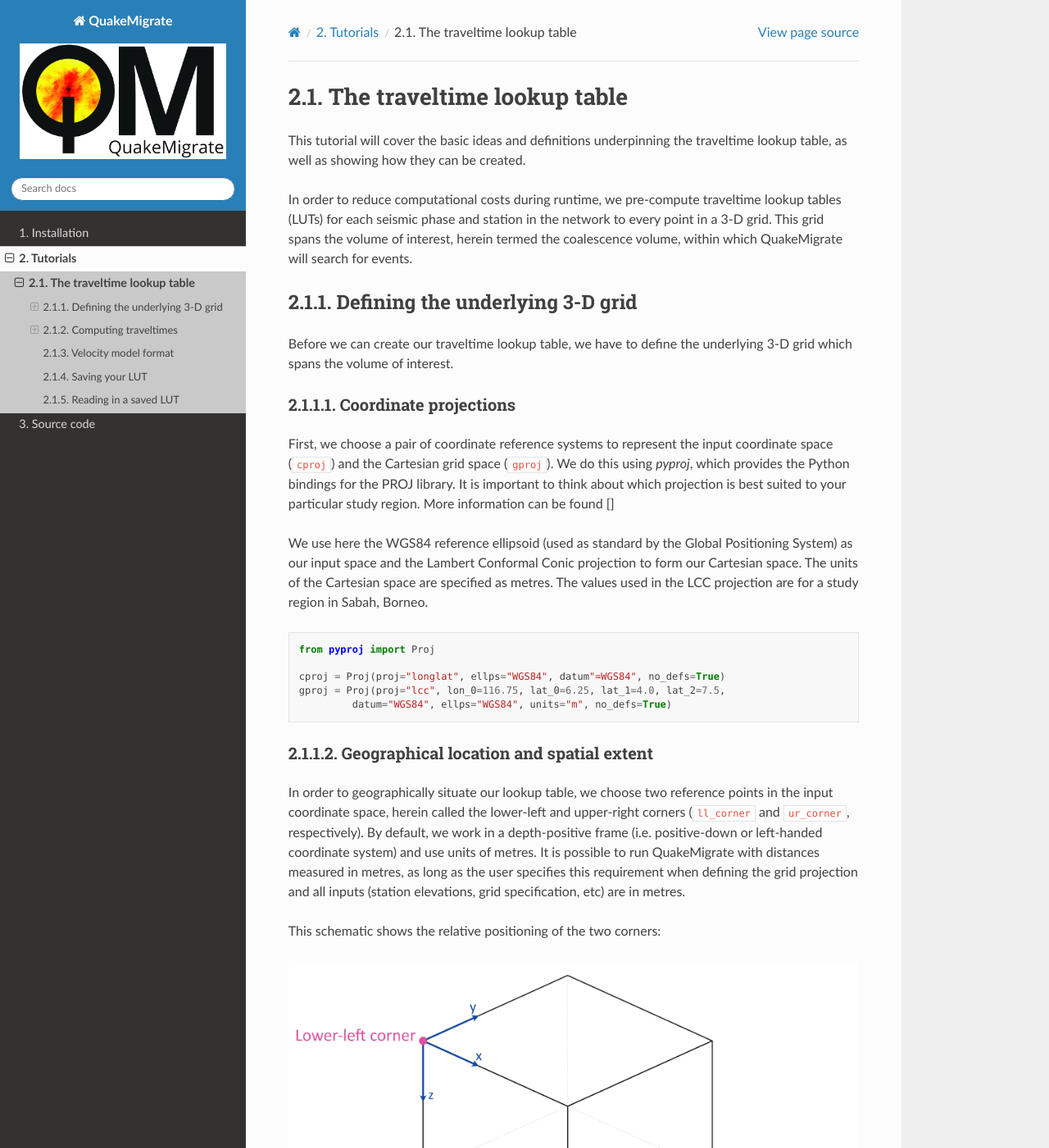
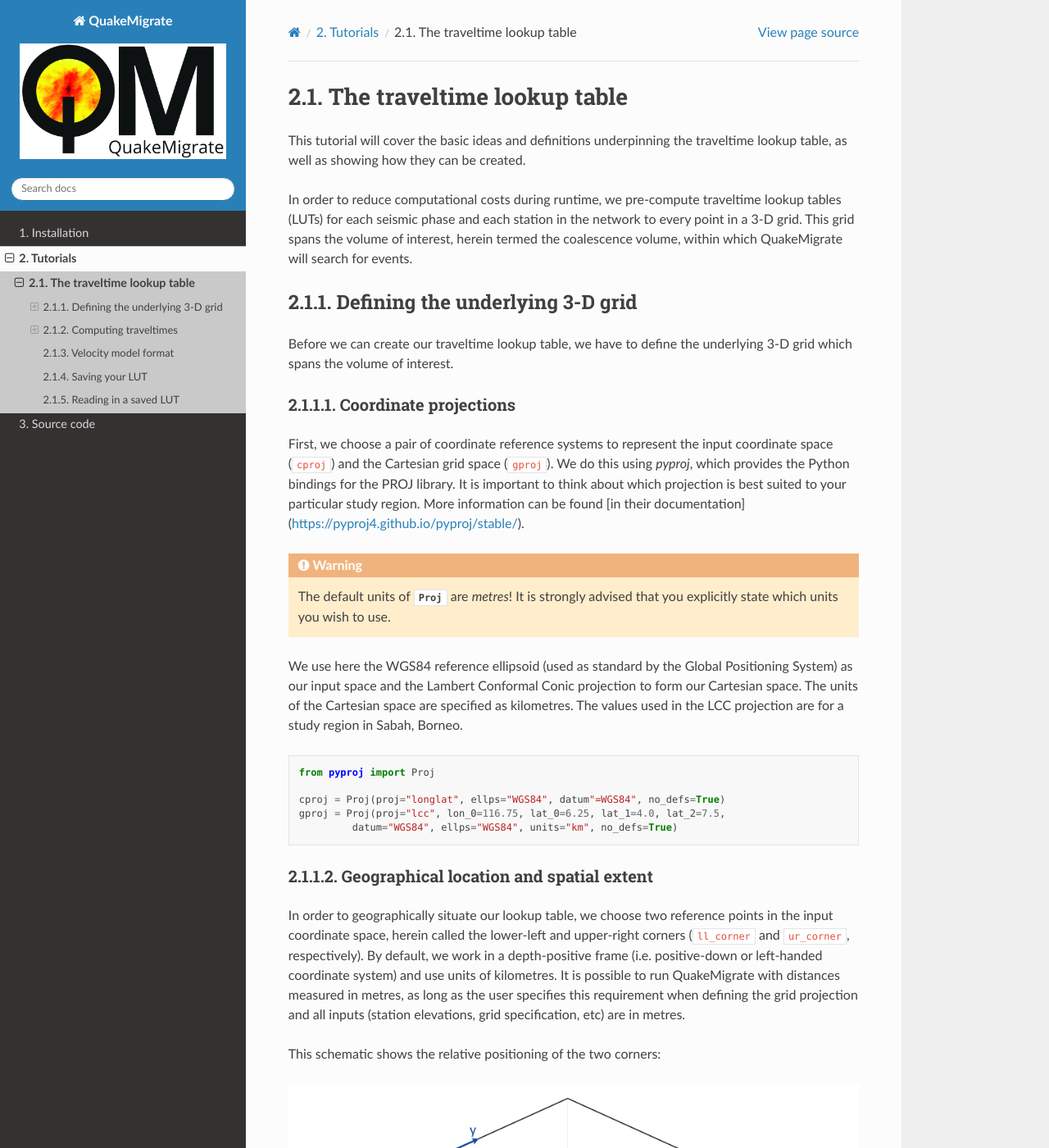
Before and after one commit to QuakeMigrate/QuakeMigrate, a Sphinx documentation site: the page built from docs/tutorials/lut.rst, in a window 1280 px wide and 1400 px high. Shown: the whole window at 82% size. Built offline with Sphinx 7.4.7 and the Read the Docs theme 2.0.0, drawn with Linux system fonts in a browser that asks for light colours; some of the changed text lies outside the part shown.

Commit message:
docs: Update LUT tutorial
Update the LUT tutorial with comments/suggestions from PR #75.

```diff
--- a/docs/tutorials/lut.rst
+++ b/docs/tutorials/lut.rst
@@ -3,7 +3,7 @@
 This tutorial will cover the basic ideas and definitions underpinning the traveltime lookup table, as well as showing how they can be created.
 
 In order to reduce computational costs during runtime, we pre-compute traveltime
-lookup tables (LUTs) for each seismic phase and station in the network to every point in a 3-D grid. This grid spans the volume of interest, herein termed the coalescence volume, within which QuakeMigrate will search for events.
+lookup tables (LUTs) for each seismic phase and each station in the network to every point in a 3-D grid. This grid spans the volume of interest, herein termed the coalescence volume, within which QuakeMigrate will search for events.
 
 Defining the underlying 3-D grid
 --------------------------------
@@ -11,9 +11,11 @@
 
 Coordinate projections
 ######################
-First, we choose a pair of coordinate reference systems to represent the input coordinate space (``cproj``) and the Cartesian grid space (``gproj``). We do this using `pyproj`, which provides the Python bindings for the PROJ library. It is important to think about which projection is best suited to your particular study region. More information can be found []
+First, we choose a pair of coordinate reference systems to represent the input coordinate space (``cproj``) and the Cartesian grid space (``gproj``). We do this using `pyproj`, which provides the Python bindings for the PROJ library. It is important to think about which projection is best suited to your particular study region. More information can be found [in their documentation](https://pyproj4.github.io/pyproj/stable/).
 
-We use here the WGS84 reference ellipsoid (used as standard by the Global Positioning System) as our input space and the Lambert Conformal Conic projection to form our Cartesian space. The units of the Cartesian space are specified as metres. The values used in the LCC projection are for a study region in Sabah, Borneo.
+.. warning:: The default units of :class:`Proj` are `metres`! It is strongly advised that you explicitly state which units you wish to use.
+
+We use here the WGS84 reference ellipsoid (used as standard by the Global Positioning System) as our input space and the Lambert Conformal Conic projection to form our Cartesian space. The units of the Cartesian space are specified as kilometres. The values used in the LCC projection are for a study region in Sabah, Borneo.
 
 ::
 
@@ -21,11 +23,11 @@
 
 	cproj = Proj(proj="longlat", ellps="WGS84", datum"=WGS84", no_defs=True)
 	gproj = Proj(proj="lcc", lon_0=116.75, lat_0=6.25, lat_1=4.0, lat_2=7.5,
-	         datum="WGS84", ellps="WGS84", units="m", no_defs=True)
+	         datum="WGS84", ellps="WGS84", units="km", no_defs=True)
 
 Geographical location and spatial extent
 ########################################
-In order to geographically situate our lookup table, we choose two reference points in the input coordinate space, herein called the lower-left and upper-right corners (``ll_corner`` and ``ur_corner``, respectively). By default, we work in a depth-positive frame (i.e. positive-down or left-handed coordinate system) and use units of metres. It is possible to run QuakeMigrate with distances measured in metres, as long as the user specifies this requirement when defining the grid projection and all inputs (station elevations, grid specification, etc) are in metres.
+In order to geographically situate our lookup table, we choose two reference points in the input coordinate space, herein called the lower-left and upper-right corners (``ll_corner`` and ``ur_corner``, respectively). By default, we work in a depth-positive frame (i.e. positive-down or left-handed coordinate system) and use units of kilometres. It is possible to run QuakeMigrate with distances measured in metres, as long as the user specifies this requirement when defining the grid projection and all inputs (station elevations, grid specification, etc) are in metres.
 
 This schematic shows the relative positioning of the two corners:
 
@@ -63,16 +65,16 @@
 
     stations = read_stations("/path/to/station_file")
 
-The `read_stations` function is a passthrough for `pandas.read_csv`, so we can handle any delimiting characters. There are four required (case-sensitive) column
+The `read_stations` function is a passthrough for `pandas.read_csv`, so we can handle any delimiting characters (e.g. by specifying `read_stations("station_file", delimiter=",")`). There are four required (case-sensitive) column
 headers - "Name", "Longitude", "Latitude", "Elevation".
 
 .. warning:: Note: station elevations are in the positive-up/right-handed coordinate frame. An elevation of 2 would correspond to 2 (km) above sea level.
 
-The `compute_traveltimes` function used in the following sections returns a fully-populated instance of the LUT class.
+The `compute_traveltimes` function used in the following sections returns a lookup table (a fully-populated instance of the LUT class) which can be used for `detect`, `trigger`, and `locate`.
 
 Homogeneous velocity model
 ##########################
-Simply calculates the straight line traveltimes between stations and points in the grid. It is possible to use stations that are outside the specified span of the grid if you are able to constrain the possible sources of your seismicity (e.g. basal icequakes), which can greatly reduce the computational cost of running QuakeMigrate.
+Simply calculates the straight line traveltimes between stations and points in the grid. It is possible to use stations that are outside the specified span of the grid if desired. For example, if you have a good prior constraint on the possible location of the seismicity you are hoping to detect; for basal icequakes you may limit the LUT grid to span a small range of depths around the ice-bed interface. Any reduction in grid size can greatly reduce the computational cost of running QuakeMigrate, as runtime scales with the number of cells - so `n^3` for an equidimensional lookup table grid of side-length `n`.
 
 ::
 
@@ -85,6 +87,10 @@
 ####################
 The fast-marching method implicitly tracks the evolution of the wavefront. Our current backend is the `scikit-fmm` package. It is possible to use this package to compute traveltimes to 1-D, 2-D, or 3-D velocity models. Currently we provide a utility function that computes traveltime tables for 1-D velocity models. The format of this velocity model file is specified below. See the `scikit-fmm` documentation and Rawlinson & Sambridge (2005) for more details.
 
+.. note:: Traveltime calculation can only be performed between grid nodes: the station location is therefore taken as the closest grid node. Note that for large cell sizes this may cause a modest error in the calculated traveltimes.
+
+.. note:: All stations must be situated within the grid on which traveltimes are to be computed.
+
 ::
 
 	from QMigrate.lut import compute_traveltimes
@@ -96,7 +102,9 @@
 
 NonLinLoc style 2-D sweep
 #########################
-Uses the Eikonal solver from NonLinLoc under the hood to generate a traveltime grid for a 2-D slice that passes through the station and the point in the grid furthest away from that station. This slice is then "swept" using a bilinear interpolation scheme to produce a 3-D traveltime grid. The format of the input velocity model file is specified below. This has the benefit of being able to include stations outside of the volume of interest, without having to increase the size of the grid.
+Uses the Eikonal solver from NonLinLoc under the hood to generate a traveltime grid for a 2-D slice that passes through the station and the point in the grid furthest away from that station. This slice is then "swept" using a bilinear interpolation scheme to produce a 3-D traveltime grid. The format of the input velocity model file is specified below. This also has the benefit of being able to include stations outside of the volume of interest, without having to increase the size of the grid.
+
+.. note:: Requires the user to install the NonLinLoc software package (available from http://alomax.free.fr/nlloc/)
 
 ::
 
@@ -126,7 +134,7 @@
 
 Saving your LUT
 ---------------
-If you provided a ``save_file`` argument to the ``compute_traveltimes`` function, the LUT will already be saved. We use the `pickle` library (a Python standard library) to serialise the LUT, which essentially freezes the state of the LUT. If you have added 3rd-party traveltime lookup tables to the LUT, you will need to save using:
+If you provided a ``save_file`` argument to the ``compute_traveltimes`` function, the LUT will already be saved. In any case, the lookup table object is returned by the `compute_traveltimes` function if you wish to explore the object further. We use the `pickle` library (a Python standard library) to serialise the LUT, which essentially freezes the state of the LUT. If you have added 3rd-party traveltime lookup tables to the LUT, you will need to save using:
 
 ::
 
```
